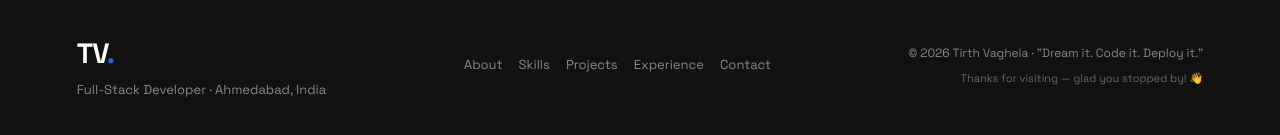
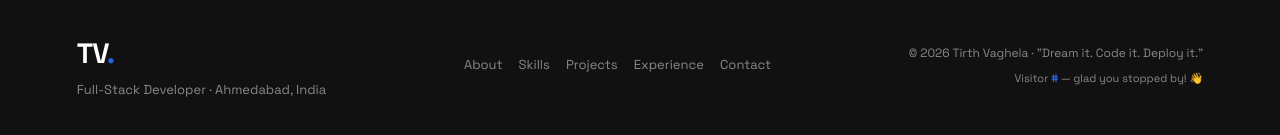
Before and after one commit to Tirthvaghela/Portfolio, a Next.js app: page / in a window 1280 px wide. Shown: the part 6532-6667 px from the top of the page. Built offline with nearby package versions, Linux system fonts and the light colour scheme; no server answers; the database is empty.

Commit message:
Add Upstash Redis visitor counter via API route

```diff
--- /dev/null
+++ b/app/api/visits/route.ts
@@ -0,0 +1,16 @@
+import { Redis } from "@upstash/redis";
+import { NextResponse } from "next/server";
+
+const redis = new Redis({
+  url: process.env.STORAGE_REDIS_REST_URL ?? process.env.KV_REST_API_URL!,
+  token: process.env.STORAGE_REDIS_REST_TOKEN ?? process.env.KV_REST_API_TOKEN!,
+});
+
+export async function GET() {
+  try {
+    const count = await redis.incr("portfolio:visits");
+    return NextResponse.json({ count });
+  } catch {
+    return NextResponse.json({ count: null }, { status: 500 });
+  }
+}
--- a/components/Footer.tsx
+++ b/components/Footer.tsx
@@ -1,6 +1,16 @@
 "use client";
+import { useEffect, useState } from "react";
 
 export default function Footer() {
+  const [visitors, setVisitors] = useState<number | null>(null);
+
+  useEffect(() => {
+    fetch("/api/visits")
+      .then((r) => r.json())
+      .then((d) => { if (d.count) setVisitors(d.count); })
+      .catch(() => {});
+  }, []);
+
   return (
     <footer style={{ background: "var(--footer-bg)", padding: "48px 6%" }}>
       <div className="footer-inner">
@@ -27,7 +37,10 @@ export default function Footer() {
             © {new Date().getFullYear()} Tirth Vaghela · &quot;Dream it. Code it. Deploy it.&quot;
           </p>
           <p className="footer-visitor">
-            Thanks for visiting — glad you stopped by! 👋
+            {visitors !== null
+              ? <>Visitor <span style={{ color: "var(--accent)", fontWeight: 700 }}>#{visitors}</span> — glad you stopped by! 👋</>
+              : "Thanks for visiting — glad you stopped by! 👋"
+            }
           </p>
         </div>
       </div>
@@ -35,7 +48,7 @@ export default function Footer() {
         .footer-inner { display: flex; justify-content: space-between; align-items: center; flex-wrap: wrap; gap: 24px; }
         .footer-links { display: flex; gap: 16px; flex-wrap: wrap; justify-content: center; }
         .footer-copy { font-size: 12px; color: #888; }
-        .footer-visitor { font-size: 11px; color: #666; margin-top: 6px; }
+        .footer-visitor { font-size: 11px; color: #888; margin-top: 6px; }
         @media (max-width: 768px) {
           .footer-inner { flex-direction: column; align-items: center; text-align: center; gap: 20px; }
           .footer-brand { text-align: center; }
--- a/package.json
+++ b/package.json
@@ -11,6 +11,7 @@
   "dependencies": {
     "@splinetool/react-spline": "^4.1.0",
     "@splinetool/runtime": "^1.12.73",
+    "@upstash/redis": "^1.38.0",
     "@vercel/analytics": "^2.0.1",
     "framer-motion": "^12.37.0",
     "lucide-react": "^0.577.0",
```
Also changed, not shown: 1 other file (tests, documents, lock files or other folders).
